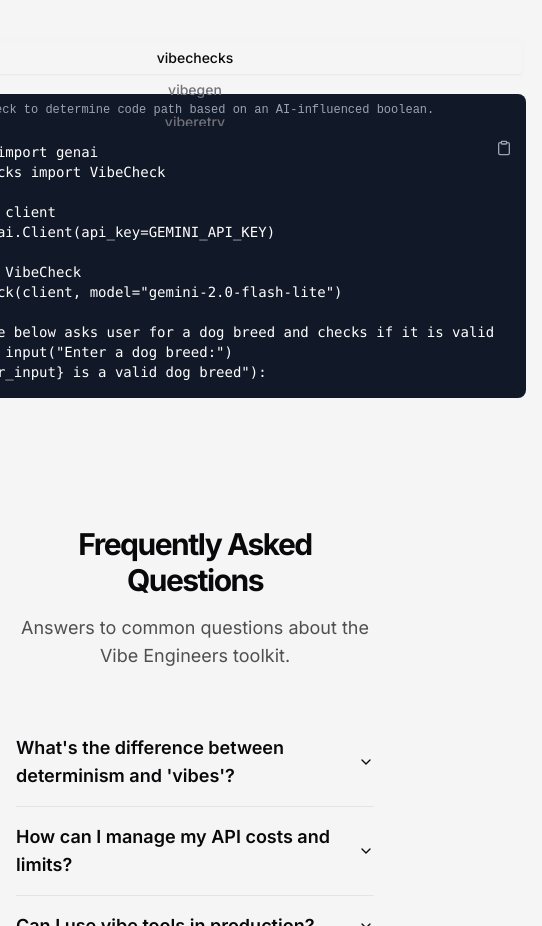
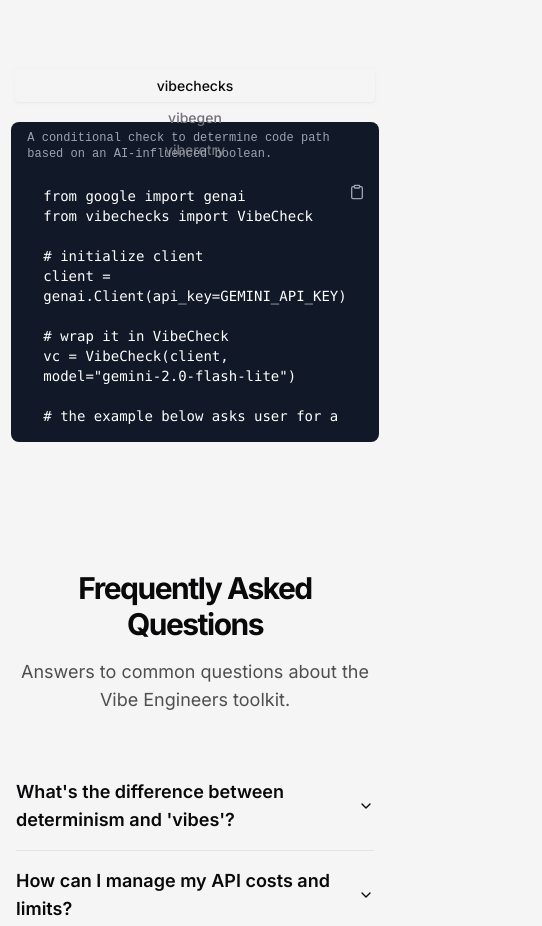
Before and after one commit to vibe-engineers/landing-page, a Next.js app: page /en in a window 390 px wide. Shown: the part 3963-4889 px from the top of the page, 542 px wide, since content can reach past the window. Built offline with nearby package versions, Linux system fonts and the light colour scheme.

Commit message:
fix: Fix code snippet for mobile view

```diff
--- a/src/components/code-examples.tsx
+++ b/src/components/code-examples.tsx
@@ -60,7 +60,7 @@
                     )}
                     <span className="sr-only">{t('copy')}</span>
                   </Button>
-                  <pre className="h-64 w-full overflow-auto rounded-b-lg bg-gray-900 dark:bg-black p-4 text-white">
+                  <pre className="h-64 w-full overflow-auto rounded-b-lg bg-gray-900 dark:bg-black p-4 text-white whitespace-pre-wrap">
                     <code>{example.code}</code>
                   </pre>
                 </div>
```
